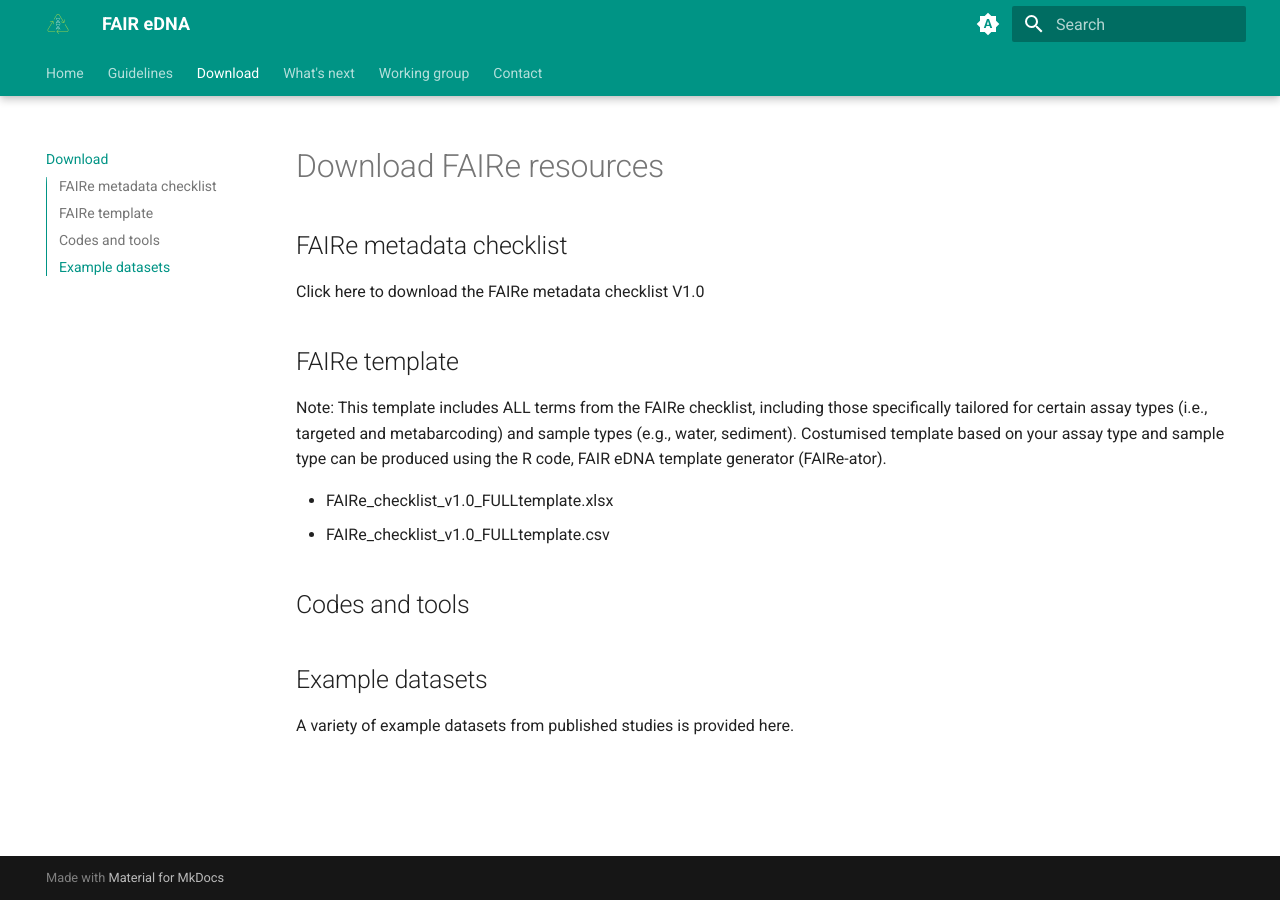
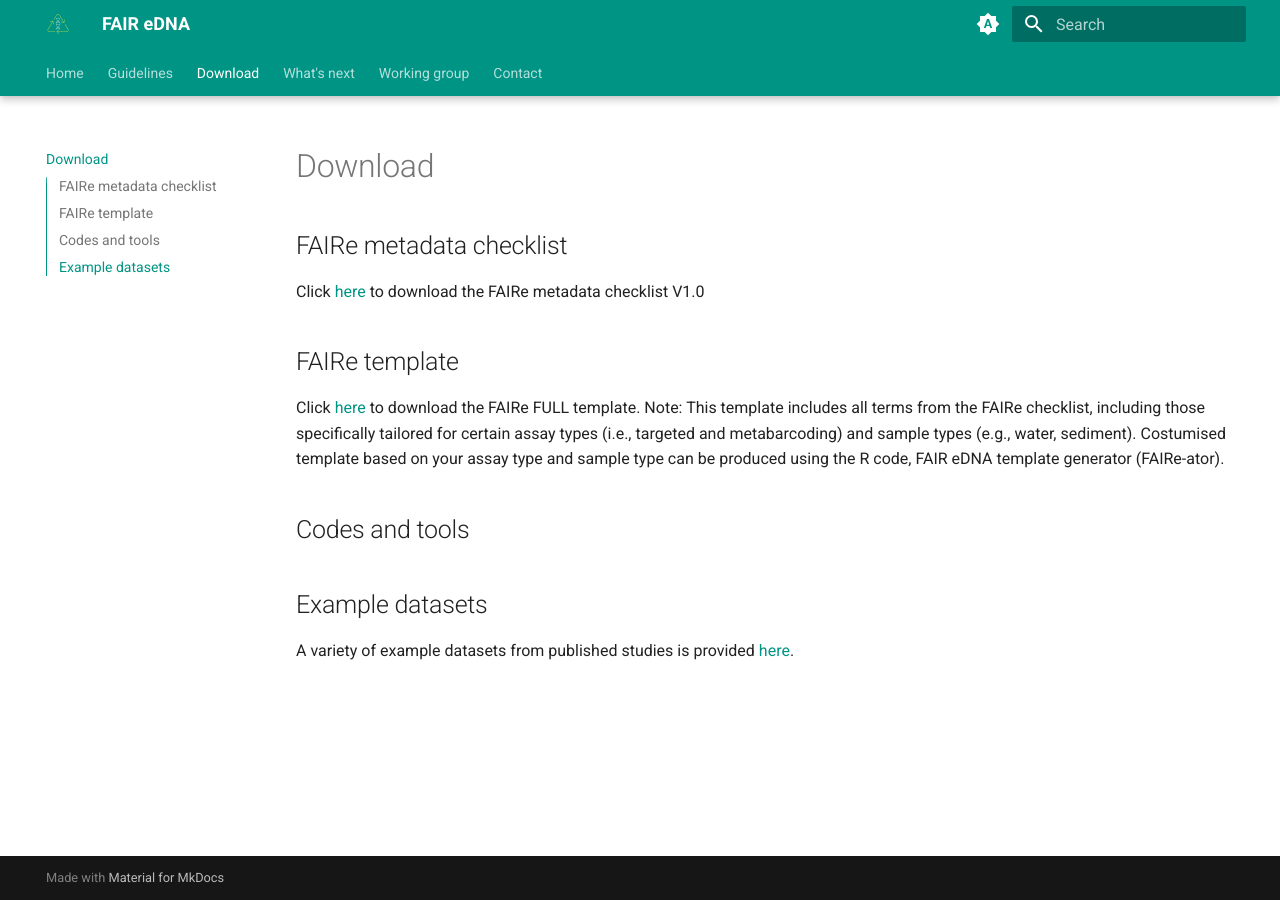
Before and after one commit to FAIR-eDNA/FAIR-eDNA.github.io, an MkDocs documentation site: the page built from docs/download.md, in a window 1280 px wide. Built offline with MkDocs 1.6.1 and Material for MkDocs 9.7.7, drawn with Linux system fonts in a browser that asks for light colours.

Commit message:
Update download.md

```diff
--- a/docs/download.md
+++ b/docs/download.md
@@ -1,17 +1,11 @@
-# Download FAIRe resources
-
 ## FAIRe metadata checklist
-Click here to download the FAIRe metadata checklist V1.0
+Click [here](/checklist/FAIRe_checklist_v1.0.xlsx) to download the FAIRe metadata checklist V1.0
 
 ## FAIRe template
-Note: This template includes ALL terms from the FAIRe checklist, including those specifically tailored for certain assay types (i.e., targeted and metabarcoding) and sample types (e.g., water, sediment). Costumised template based on your assay type and sample type can be produced using the R code, FAIR eDNA template generator (FAIRe-ator).
-
-- FAIRe_checklist_v1.0_FULLtemplate.xlsx
-- FAIRe_checklist_v1.0_FULLtemplate.csv
-
+Click [here](/checklist/FAIRe_checklist_v1.0_FULLtemplate.xlsx) to download the FAIRe FULL template.
+Note: This template includes all terms from the FAIRe checklist, including those specifically tailored for certain assay types (i.e., targeted and metabarcoding) and sample types (e.g., water, sediment). Costumised template based on your assay type and sample type can be produced using the R code, FAIR eDNA template generator (FAIRe-ator).
 
 ## Codes and tools
 
-
 ## Example datasets
-A variety of example datasets from published studies is provided here.
+A variety of example datasets from published studies is provided [here](docs/examples).
```
